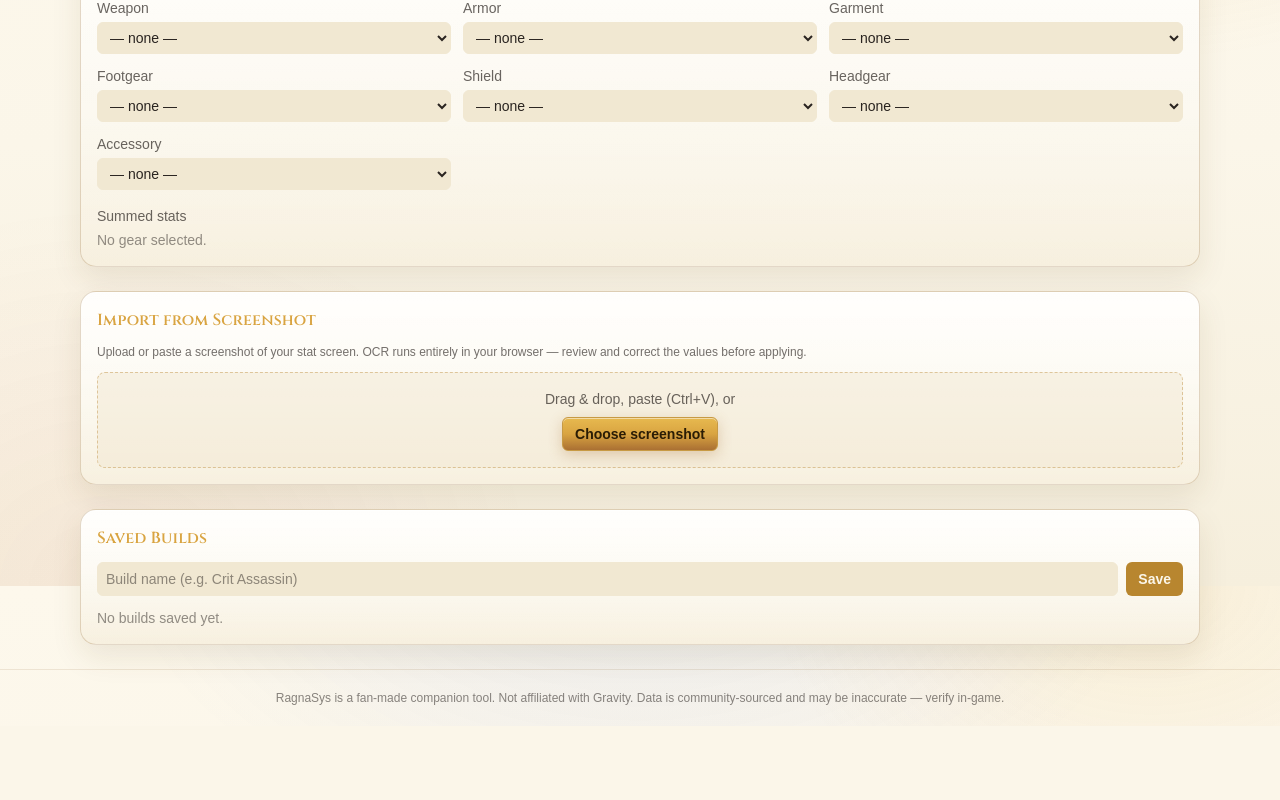
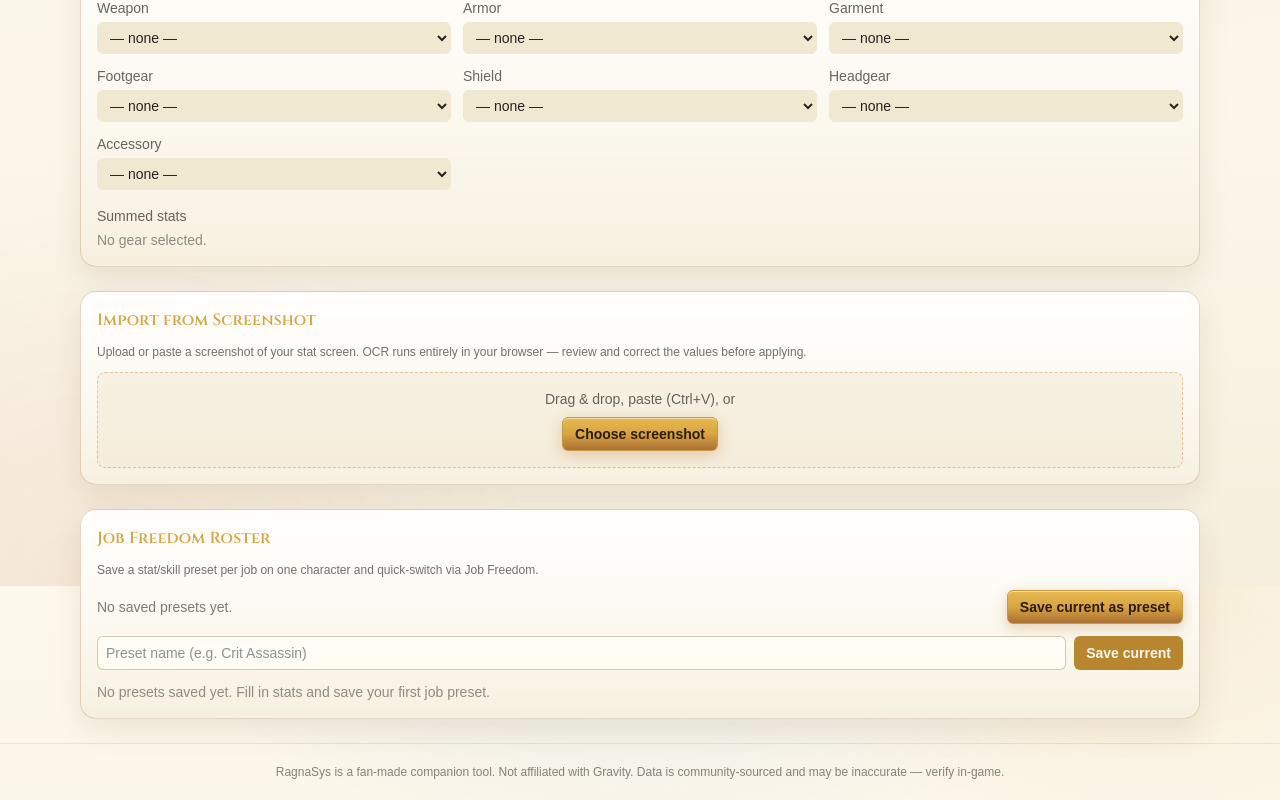
Before and after one commit to Daymrens/Ragnarok, a Next.js app: page /builder in a window 1280 px wide. Shown: the part 1014-1814 px from the top of the page. Before the commit the page ends 1740 px from the top, so only its background shows below. Built offline with nearby package versions, Linux system fonts and the light colour scheme.

Commit message:
feat(phase6): Job Freedom roster tracker with multi-preset schema + legacy migration

```diff
--- a/components/BuildCalculator.tsx
+++ b/components/BuildCalculator.tsx
@@ -17,6 +17,7 @@ import { ELEMENTS } from "@/lib/data/elements";
 import { encodeBuild, decodeBuild } from "@/lib/buildEncode";
 import type { BuildState } from "@/lib/data/types";
 import { ScreenshotImport } from "@/components/ScreenshotImport";
+import { JobSwitcher } from "@/components/JobSwitcher";
 import { ListHeader } from "@/components/ui";
 
 const SLOTS: GearSlot[] = [
@@ -39,26 +40,13 @@ function parseStats(stats: string): Record<string, number> {
   return out;
 }
 
-interface SavedBuild {
-  id: string;
-  name: string;
-  classId: string;
-  agi: number;
-  dex: number;
-  baseAspd: number;
-}
-
-const BUILD_KEY = "ragnasys.builds";
-
-function loadBuilds(): SavedBuild[] {
-  if (typeof window === "undefined") return [];
-  try {
-    const raw = localStorage.getItem(BUILD_KEY);
-    return raw ? JSON.parse(raw) : [];
-  } catch {
-    return [];
-  }
-}
+// Roster (Job Freedom) schema — multi-preset per character.
+import {
+  loadRoster,
+  saveRoster,
+  type RosterState,
+  type JobPreset,
+} from "@/lib/buildStore";
 
 export function BuildCalculator() {
   const [classId, setClassId] = useState(classes[0].id);
@@ -80,9 +68,13 @@ export function BuildCalculator() {
   });
   const [refineTarget, setRefineTarget] = useState(10);
   const [buildName, setBuildName] = useState("");
-  const [builds, setBuilds] = useState<SavedBuild[]>(() =>
-    typeof window !== "undefined" ? loadBuilds() : []
+  const [roster, setRoster] = useState<RosterState>(() =>
+    typeof window !== "undefined" ? loadRoster() : { version: 1, characters: [] }
   );
+  const [activeCharId, setActiveCharId] = useState<string | null>(() =>
+    typeof window !== "undefined" ? loadRoster().characters[0]?.id ?? null : null
+  );
+  const [activeJob, setActiveJob] = useState<string | null>(null);
   const [pendingShared, setPendingShared] = useState<BuildState | null>(() => {
     if (typeof window === "undefined") return null;
     const b = new URLSearchParams(window.location.search).get("b");
@@ -211,33 +203,70 @@ export function BuildCalculator() {
 
   const pct = Math.min(100, Math.round((aspd.aspd / ASPD_CAP) * 100));
 
-  function saveBuild() {
+  function commitRoster(next: RosterState) {
+    setRoster(next);
+    saveRoster(next);
+  }
+
+  function savePreset() {
     if (!buildName.trim()) return;
-    const b: SavedBuild = {
-      id: `${Date.now()}`,
-      name: buildName.trim(),
-      classId,
-      agi,
-      dex,
-      baseAspd,
+    const state = currentState();
+    const preset: JobPreset = { job: classId, name: buildName.trim(), state };
+    let next: RosterState;
+    const charId = activeCharId ?? `char-${Date.now()}`;
+    const existing = roster.characters.find((c) => c.id === charId);
+    if (existing) {
+      next = {
+        ...roster,
+        characters: roster.characters.map((c) =>
+          c.id === charId
+            ? {
+                ...c,
+                presets: [
+                  ...c.presets.filter((p) => p.job !== classId),
+                  preset,
+                ],
+              }
+            : c
+        ),
       };
-    const next = [...builds, b];
-    setBuilds(next);
-    localStorage.setItem(BUILD_KEY, JSON.stringify(next));
+    } else {
+      next = {
+        ...roster,
+        characters: [
+          ...roster.characters,
+          { id: charId, name: "Character", presets: [preset] },
+        ],
+      };
+      setActiveCharId(charId);
+    }
+    commitRoster(next);
+    setActiveJob(classId);
     setBuildName("");
   }
 
-  function loadBuild(b: SavedBuild) {
-    setClassId(b.classId);
-    setAgi(b.agi);
-    setDex(b.dex);
-    setBaseAspd(b.baseAspd);
+  function selectPreset(charId: string, preset: JobPreset | undefined) {
+    if (!preset) return;
+    const c = roster.characters.find((x) => x.id === charId);
+    setActiveCharId(charId);
+    setActiveJob(preset.job);
+    applyState(preset.state);
+    if (c) setBuildName(preset.name);
   }
 
-  function deleteBuild(id: string) {
-    const next = builds.filter((b) => b.id !== id);
-    setBuilds(next);
-    localStorage.setItem(BUILD_KEY, JSON.stringify(next));
+  function deletePreset(charId: string, job: string) {
+    const next: RosterState = {
+      ...roster,
+      characters: roster.characters
+        .map((c) =>
+          c.id === charId
+            ? { ...c, presets: c.presets.filter((p) => p.job !== job) }
+            : c
+        )
+        .filter((c) => c.presets.length > 0),
+    };
+    commitRoster(next);
+    if (activeCharId === charId && activeJob === job) setActiveJob(null);
   }
 
   return (
@@ -501,49 +530,66 @@ export function BuildCalculator() {
         <ScreenshotImport onApply={applyScreenshot} />
       </section>
 
-      {/* Saved builds */}
+      {/* Job Freedom roster */}
       <section className="card-modern p-4 space-y-3">
-        <h2 className="font-semibold text-gold-soft">Saved Builds</h2>
+        <h2 className="font-semibold text-gold-soft">Job Freedom Roster</h2>
+        <p className="text-xs text-foreground/65">
+          Save a stat/skill preset per job on one character and quick-switch via Job Freedom.
+        </p>
+        <JobSwitcher
+          roster={roster}
+          activeCharId={activeCharId}
+          activeJob={activeJob}
+          onSelectPreset={(charId, preset) => selectPreset(charId, preset)}
+          onAddPreset={savePreset}
+        />
         <div className="flex gap-2">
           <input
             value={buildName}
             onChange={(e) => setBuildName(e.target.value)}
-            placeholder="Build name (e.g. Crit Assassin)"
-            className="flex-1 rounded-md bg-panel-2 border border-panel-2 px-2 py-1.5 text-sm"
+            placeholder="Preset name (e.g. Crit Assassin)"
+            className="input-field flex-1 rounded-md px-2 py-1.5 text-sm"
           />
           <button
-            onClick={saveBuild}
+            onClick={savePreset}
             className="px-3 py-1.5 rounded-md bg-gold text-midnight text-sm font-semibold hover:bg-gold-soft"
           >
-            Save
+            Save current
           </button>
         </div>
-        {builds.length === 0 ? (
-          <p className="text-sm text-foreground/50">No builds saved yet.</p>
+        {roster.characters.length === 0 ? (
+          <p className="text-sm text-foreground/50">
+            No presets saved yet. Fill in stats and save your first job preset.
+          </p>
         ) : (
           <ul className="space-y-2">
-            {builds.map((b) => {
-              const c = classes.find((x) => x.id === b.classId);
+            {roster.characters.flatMap((c) =>
+              c.presets.map((p) => {
+                const cls = classes.find((x) => x.id === p.job);
                 return (
                   <li
-                  key={b.id}
+                    key={`${c.id}-${p.job}`}
                     className="flex items-center justify-between border border-panel-2 rounded-md px-3 py-2 text-sm"
                   >
-                  <button onClick={() => loadBuild(b)} className="text-left hover:text-gold-soft">
-                    <span className="font-medium">{b.name}</span>{" "}
+                    <button
+                      onClick={() => selectPreset(c.id, p)}
+                      className="text-left hover:text-gold-soft"
+                    >
+                      <span className="font-medium">{p.name}</span>{" "}
                       <span className="text-foreground/50">
-                      ({c?.name}) AGI {b.agi} / DEX {b.dex}
+                        ({cls?.name}) · {c.name}
                       </span>
                     </button>
                     <button
-                    onClick={() => deleteBuild(b.id)}
+                      onClick={() => deletePreset(c.id, p.job)}
                       className="text-crimson text-xs hover:underline"
                     >
                       Delete
                     </button>
                   </li>
                 );
-            })}
+              })
+            )}
           </ul>
         )}
       </section>
--- /dev/null
+++ b/components/JobSwitcher.tsx
@@ -0,0 +1,77 @@
+"use client";
+
+import type { RosterState, RosterCharacter, JobPreset } from "@/lib/buildStore";
+import { classes } from "@/lib/data/classes";
+
+export function JobSwitcher({
+  roster,
+  activeCharId,
+  activeJob,
+  onSelectPreset,
+  onAddPreset,
+}: {
+  roster: RosterState;
+  activeCharId: string | null;
+  activeJob: string | null;
+  onSelectPreset: (charId: string, preset: JobPreset) => void;
+  onAddPreset: () => void;
+}) {
+  const character =
+    roster.characters.find((c) => c.id === activeCharId) ?? roster.characters[0] ?? null;
+
+  if (!character) {
+    return (
+      <div className="flex items-center justify-between">
+        <p className="text-sm text-foreground/60">No saved presets yet.</p>
+        <button
+          onClick={onAddPreset}
+          className="px-3 py-1.5 rounded-md btn-gold text-sm font-semibold"
+        >
+          Save current as preset
+        </button>
+      </div>
+    );
+  }
+
+  return (
+    <div className="space-y-3">
+      <div className="flex items-center gap-2 flex-wrap">
+        {roster.characters.map((c) => (
+          <button
+            key={c.id}
+            data-active={c.id === character.id}
+            onClick={() => onSelectPreset(c.id, c.presets[0])}
+            className="pill"
+          >
+            {c.name}
+          </button>
+        ))}
+      </div>
+
+      <div className="flex items-center gap-2 flex-wrap">
+        {character.presets.map((p) => {
+          const cls = classes.find((c) => c.id === p.job);
+          return (
+            <button
+              key={`${character.id}-${p.job}`}
+              data-active={character.id === activeCharId && p.job === activeJob}
+              onClick={() => onSelectPreset(character.id, p)}
+              className="pill"
+            >
+              {cls?.name ?? p.job}
+              <span className="opacity-60">· {p.name}</span>
+            </button>
+          );
+        })}
+        <button
+          onClick={onAddPreset}
+          className="text-xs px-3 py-1.5 rounded-full border border-gold/40 text-gold-deep hover:bg-gold/10"
+        >
+          + Save current
+        </button>
+      </div>
+    </div>
+  );
+}
+
+export type { RosterCharacter };
--- a/lib/buildStore.ts
+++ b/lib/buildStore.ts
@@ -1,6 +1,8 @@
 import type { BuildState } from "./data/types";
 
 export const BUILD_KEY = "ragnasys.builds";
+export const ROSTER_KEY = "ragnasys.roster";
+export const ROSTER_VERSION = 1;
 
 export interface SavedBuild {
   id: string;
@@ -11,19 +13,54 @@ export interface SavedBuild {
   baseAspd: number;
 }
 
-export function loadBuilds(): SavedBuild[] {
-  if (typeof window === "undefined") return [];
-  try {
-    const raw = localStorage.getItem(BUILD_KEY);
-    return raw ? (JSON.parse(raw) as SavedBuild[]) : [];
-  } catch {
-    return [];
-  }
+/** A named stat/skill preset for one job on a character. */
+export interface JobPreset {
+  job: string; // classId
+  name: string;
+  state: BuildState;
 }
 
-/** Convert a saved build into a full BuildState for comparison/diff. */
-export function savedToState(b: SavedBuild): BuildState {
-  return {
+/** One in-game character that can swap between jobs via Job Freedom. */
+export interface RosterCharacter {
+  id: string;
+  name: string;
+  presets: JobPreset[];
+}
+
+export interface RosterState {
+  version: number;
+  characters: RosterCharacter[];
+}
+
+export function emptyRoster(): RosterState {
+  return { version: ROSTER_VERSION, characters: [] };
+}
+
+/**
+ * Load the roster, migrating legacy single-build saves (ragnasys.builds) into a
+ * single "Default Character" without data loss. Safe: any parse error returns
+ * an empty roster rather than throwing.
+ */
+export function loadRoster(): RosterState {
+  if (typeof window === "undefined") return emptyRoster();
+  try {
+    const raw = localStorage.getItem(ROSTER_KEY);
+    if (raw) {
+      const parsed = JSON.parse(raw) as RosterState;
+      if (parsed && Array.isArray(parsed.characters)) return parsed;
+    }
+    // Migration: legacy saved builds -> Default Character.
+    const legacy = localStorage.getItem(BUILD_KEY);
+    if (legacy) {
+      const builds = JSON.parse(legacy) as SavedBuild[];
+      if (Array.isArray(builds) && builds.length > 0) {
+        const character: RosterCharacter = {
+          id: `char-${Date.now()}`,
+          name: "Default Character",
+          presets: builds.map((b) => ({
+            job: b.classId,
+            name: b.name,
+            state: {
               name: b.name,
               classId: b.classId,
               baseAspd: b.baseAspd,
@@ -36,5 +73,24 @@ export function savedToState(b: SavedBuild): BuildState {
               buffs: { increaseAgi: false, gatlingFever: false, foodPotion: false },
               refineTarget: 0,
               loadout: {},
+            },
+          })),
         };
+        const migrated: RosterState = {
+          version: ROSTER_VERSION,
+          characters: [character],
+        };
+        localStorage.setItem(ROSTER_KEY, JSON.stringify(migrated));
+        localStorage.removeItem(BUILD_KEY);
+        return migrated;
       }
+    }
+  } catch {
+    // ignore corrupt storage
+  }
+  return emptyRoster();
+}
+
+export function saveRoster(roster: RosterState) {
+  localStorage.setItem(ROSTER_KEY, JSON.stringify(roster));
+}
```
Also changed, not shown: app/builder/compare/page.tsx (+15 -3 lines). Lines whose indentation alone changed are shown as unchanged.
